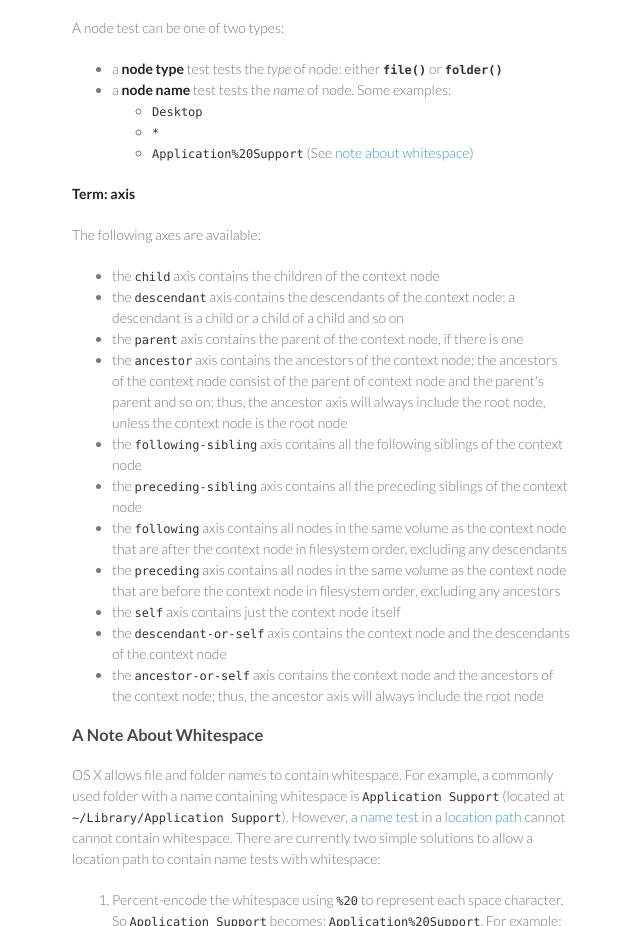
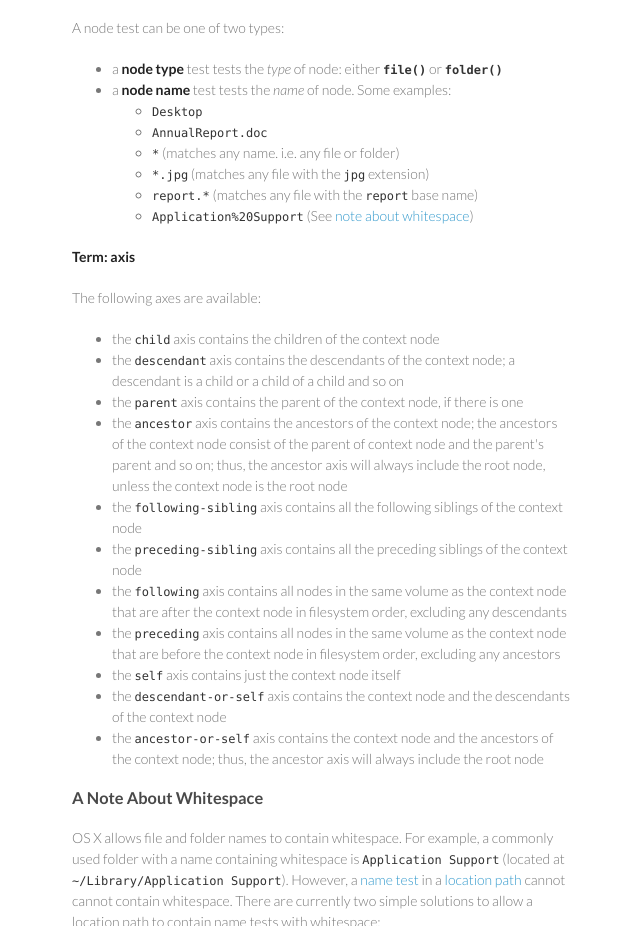
Before and after one commit to itod/pathological-docs, a plain HTML site: page index.html in a window 1280 px wide. Shown: the part 1526-2452 px from the top of the page, without its empty margins (498-1138 px from the left). Drawn offline with Linux system fonts and the light colour scheme.

```diff
--- a/index.html
+++ b/index.html
@@ -101,7 +101,13 @@
 
 <ul>
 <li><code>Desktop</code></li>
-<li><code>*</code></li>
+<li><code>AnnualReport.doc</code></li>
+<li>
+<code>*</code> (matches any name. i.e. any file or folder)</li>
+<li>
+<code>*.jpg</code> (matches any file with the <code>jpg</code> extension)</li>
+<li>
+<code>report.*</code> (matches any file with the <code>report</code> base name)</li>
 <li>
 <code>Application%20Support</code> (See <a href="#note-whitespace">note about whitespace</a>)</li>
 </ul>
```
Also changed, not shown: params.json (+1 -1 lines).
